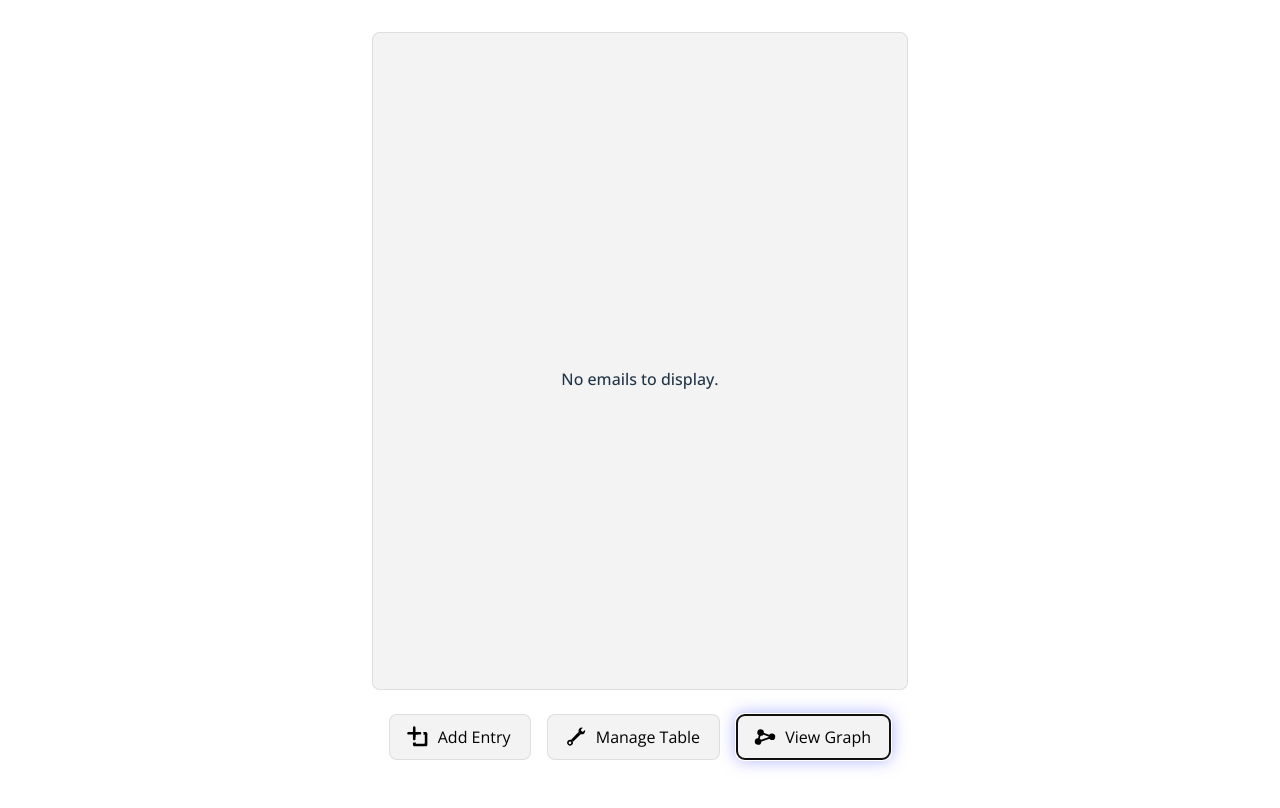
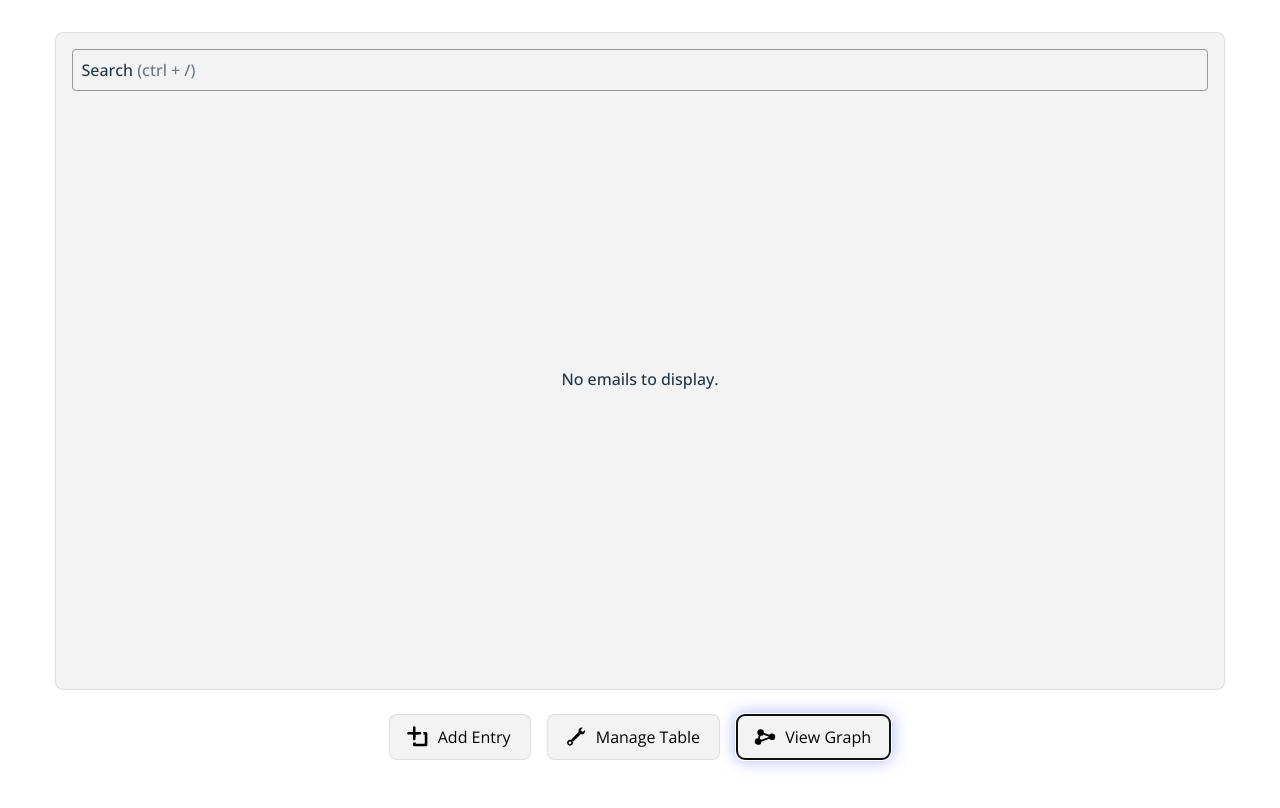
Before and after one commit to StefanTodoran/wormy-ai, a React (Vite) app in the folder graph-maker/: page / in a window 1280 px wide. Built offline with nearby package versions, Linux system fonts and the light colour scheme.

Commit message:
added search

```diff
--- a/graph-maker/src/App.css
+++ b/graph-maker/src/App.css
@@ -73,13 +73,19 @@ button:active {
     display: flex;
     flex-direction: column;
     height: 80vh;
-    max-width: 90vw;
+    width: 90vw;
     overflow-y: scroll;
     border-radius: .5em;
     padding: .5em;
     border: 1px solid rgba(var(--border-rgb), 0.15);
     scroll-behavior: smooth;
-    width: 100%;
+}
+
+#table-controls {
+    padding: .5em;
+    display: flex;
+    flex-direction: row;
+    margin-bottom: .5em;
 }
 
 @media (prefers-color-scheme: light) {
--- a/graph-maker/src/App.tsx
+++ b/graph-maker/src/App.tsx
@@ -20,6 +20,7 @@ import NewSenderIcon from "./assets/new-sender-icon.svg";
 import ExistingSenderIcon from "./assets/existing-sender-icon.svg";
 import InfectedSenderIcon from "./assets/infected-sender-icon.svg";
 import "./App.css";
+import FancyInput from "./components/FancyInput";
 
 enum AppView {
     TABLE,
@@ -183,7 +184,7 @@ function App() {
     const renameTable = () => {
         const rawName = window.prompt("Enter workflow name:");
         if (!rawName) return;
-        const newName = rawName.replace(/ /g,"_").toLowerCase();
+        const newName = rawName.replace(/ /g, "_").toLowerCase();
         setTableName(newName);
     };
 
@@ -212,6 +213,18 @@ function App() {
     };
 
     const highlightEmail = emails[dragging];
+    const [searchQuery, setSearchQuery] = useState("");
+
+    let filteredEmails = emails;
+    if (searchQuery) {
+        const query = searchQuery.toLowerCase();
+        filteredEmails = emails.filter(email => {
+            return email.sender.toLowerCase().includes(query) ||
+                   email.recipient.toLowerCase().includes(query) ||
+                   email.subject.toLowerCase().includes(query) ||
+                   email.content.toLowerCase().includes(query);
+        });
+    }
 
     return (
         <>
@@ -221,7 +234,11 @@ function App() {
                 view === AppView.TABLE &&
                 <div id="table-wrap">
                     <div id="emails-table">
-                            {emails.map((email, idx) => <EmailRow
+                        <div id="table-controls">
+                            <FancyInput label="Search" value={searchQuery} setValue={setSearchQuery} searchKey={"/"} />
+                        </div>
+
+                        {filteredEmails.map((email, idx) => <EmailRow
                             key={idx}
                             email={email}
                             order={idx + 1}
@@ -235,7 +252,7 @@ function App() {
                             swapUp={() => swapEmailOrder(idx, idx - 1)}
                             swapDown={() => swapEmailOrder(idx, idx + 1)}
                         />)}
-                        {emails.length === 0 && <p id="no-emails">No emails to display.</p>}
+                        {filteredEmails.length === 0 && <p id="no-emails">No emails to display.</p>}
                     </div>
                     <div id="buttons-wrap">
                         <DropdownButton
--- a/graph-maker/src/components/EmailRow.tsx
+++ b/graph-maker/src/components/EmailRow.tsx
@@ -38,8 +38,8 @@ export default function EmailRow({
     const rowRef = useRef<HTMLTableRowElement>(null);
     const senderInputRef = useRef<HTMLInputElement>(null);
     const recipientInputRef = useRef<HTMLInputElement>(null);
+    const subjectTextareaRef = useRef<HTMLTextAreaElement>(null);
     const contentsTextareaRef = useRef<HTMLTextAreaElement>(null);
-    const editButtonRef = useRef<HTMLImageElement>(null);
     const dragButtonRef = useRef<HTMLImageElement>(null);
 
     useEffect(() => {
@@ -50,7 +50,7 @@ export default function EmailRow({
         const contentsDoneListener = (evt: KeyboardEvent) => {
             if (evt.key !== "Enter") return;
             exitContentsTextarea();
-            editButtonRef.current?.focus();
+            dragButtonRef.current?.focus();
             evt.preventDefault();
         };
 
@@ -69,6 +69,7 @@ export default function EmailRow({
             if (evt.key === "Escape") {
                 senderInputRef.current?.blur();
                 recipientInputRef.current?.blur();
+                subjectTextareaRef.current?.blur();
                 contentsTextareaRef.current?.blur();
 
                 evt.preventDefault();
@@ -143,7 +144,7 @@ export default function EmailRow({
             </div>
             <div className="cell cell-order">{order}</div>
             <div className="cell cell-subject">
-                <textarea value={email.subject} onChange={getOnChange("subject")}></textarea>
+                <textarea ref={subjectTextareaRef} value={email.subject} onChange={getOnChange("subject")}></textarea>
             </div>
             <div className="cell cell-contents">
                 <textarea ref={contentsTextareaRef} value={email.content} onChange={getOnChange("content")}></textarea>
--- a/graph-maker/src/components/FancyInput.tsx
+++ b/graph-maker/src/components/FancyInput.tsx
@@ -0,0 +1,58 @@
+import { useEffect, useRef } from "react";
+import "./styles/FancyInput.css";
+
+interface Props {
+    giveRef?: React.RefObject<HTMLInputElement>,
+    label: string,
+    value: string,
+    setValue: (newValue: string) => void,
+    disabled?: boolean,
+    searchKey: string,
+}
+
+export default function FancyInput({
+    giveRef,
+    label,
+    value,
+    setValue,
+    disabled,
+    searchKey,
+}: Props) {
+    const localRef = useRef<HTMLInputElement>(null);
+    const ref = giveRef || localRef;
+
+    useEffect(() => {
+        const jumpListener = (evt: KeyboardEvent) => {
+            if (evt.ctrlKey && evt.key === searchKey) {
+                ref.current?.focus();
+            }
+        };
+        addEventListener("keydown", jumpListener);
+
+        return () => {
+            removeEventListener("keydown", jumpListener);
+        };
+    }, []);
+
+    const onChange = (evt: React.ChangeEvent<HTMLInputElement>) => {
+        if (disabled) return;
+        setValue(evt.target.value);
+    };
+
+    let className = "input-wrap";
+    if (value) className += " has-content";
+
+    return (
+        <div className={className}>
+            <p className="input-label">
+                <span className="main-label">{label}</span> <span className="key-hint">(ctrl + {searchKey})</span>
+            </p>
+            <input
+                ref={ref}
+                value={value}
+                onChange={onChange}
+                disabled={disabled}
+            />
+        </div>
+    );
+}
--- a/graph-maker/src/components/styles/EmailRow.css
+++ b/graph-maker/src/components/styles/EmailRow.css
@@ -2,14 +2,16 @@
     display: flex;
     flex-direction: row;
     align-items: center;
+    padding: 0 .5em;
     /* align-items: stretch; */
     border-radius: .35em;
     position: relative;
     outline: 1px solid transparent;
-    min-height: 5em;
+    min-height: 6em;
 }
 
 .cell {
+    flex: 6;
     position: relative;
     --vert-pad: 1em;
     height: calc(100% - calc(2 * var(--vert-pad)));
@@ -24,19 +26,19 @@
 }
 
 .email-row:focus-within .cell {
-    --vert-pad: 2em;
+    --vert-pad: 1.5em;
 }
 
 .cell.cell-order {
     height: unset;
     text-align: center;
-    width: 2em;
     margin-left: 1em;
     margin-right: 0em;
+    flex: 1;
 }
 
-input,
-textarea {
+.cell input,
+.cell textarea {
     border: none;
     background: none;
     border: 1px solid transparent;
@@ -49,8 +51,8 @@ textarea {
     width: 100%;
 }
 
-input:not(:focus-within),
-textarea:not(:focus-within) {
+.cell input:not(:focus-within),
+.cell textarea:not(:focus-within) {
     border-bottom-color: rgba(var(--border-rgb), 0.25);
     color: var(--font-color-faded);
 }
@@ -80,12 +82,15 @@ textarea:not(:focus-within) {
 .cell-recipient,
 .cell-order {
     text-align: center;
-    width: 12em;
+    /* width: 12em; */
 }
 
 .cell-contents {
-    padding-left: 1em;
-    min-width: 32em;
+    flex: 16;
+}
+
+.cell-subject {
+    flex: 10;
 }
 
 .cell-buttons {
--- a/graph-maker/src/components/styles/FancyInput.css
+++ b/graph-maker/src/components/styles/FancyInput.css
@@ -1,5 +1,46 @@
 .input-wrap {
     position: relative;
     border: 1px solid var(--border-color);
-    border-radius: 1em;
+    border-radius: .25em;
+    padding: .5em;
+    width: 100%;
 }
+
+.input-wrap input {
+    border: none;
+    background: none;
+    font-family: inherit;
+    font-weight: 400;
+    width: 100%;
+}
+
+.input-wrap input:focus-visible {
+    outline: none;
+}
+
+.input-label {
+    position: absolute;
+    top: 50%;
+    left: 1ex;
+    margin: 0;
+    transform: translateY(-50%);
+}
+
+.input-label>.main-label {
+    background-color: var(--background-color);
+}
+
+.input-label>.key-hint {
+    opacity: 0.65;
+}
+
+.input-wrap.has-content .input-label,
+.input-wrap:focus-within .input-label {
+    top: 0;
+    font-size: 0.75em;
+}
+
+.input-wrap.has-content .input-label>.key-hint,
+.input-wrap:focus-within .input-label>.key-hint {
+    opacity: 0;
+}
```
Lines whose indentation alone changed are shown as unchanged.
